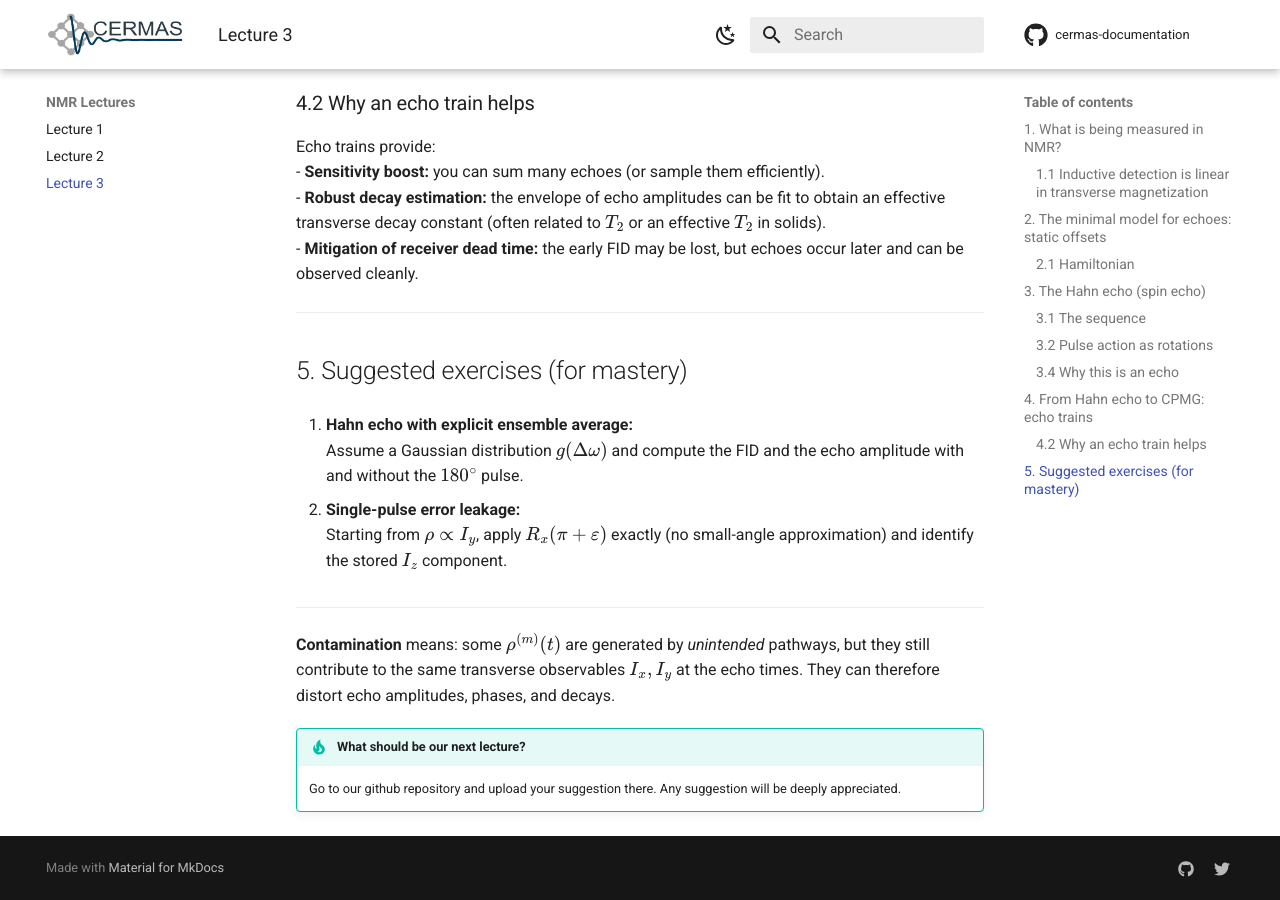
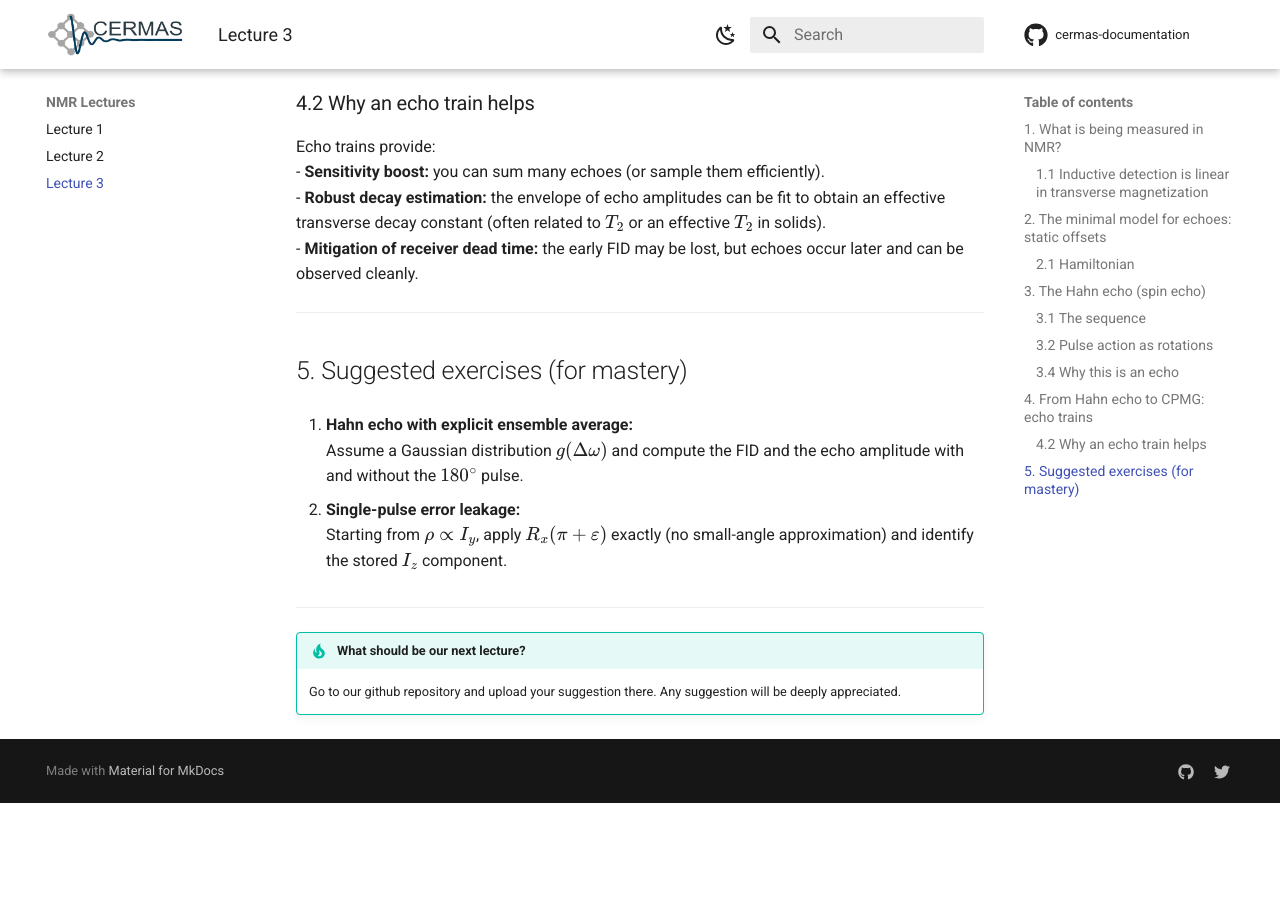
Before and after one commit to cermas/cermas-mkdocs, an MkDocs documentation site: the page built from docs/NMR Lectures/lecture_3.md, in a window 1280 px wide and 900 px high, scrolled down 5203 px. Built offline with MkDocs 1.6.1 and Material for MkDocs 9.7.7, drawn with Linux system fonts in a browser that asks for light colours; comment, search, counter and statistics services are not loaded; the version menu is left out; after the commit the page ends 6006 px from its top, so only the background shows below that.

Commit message:
letting contamination for later

```diff
--- a/docs/NMR Lectures/lecture_3.md
+++ b/docs/NMR Lectures/lecture_3.md
@@ -227,7 +227,7 @@ Echo trains provide:<br/>
 
 ---
 
-**Contamination** means: some \(\rho^{(m)}(t)\) are generated by *unintended* pathways, but they still contribute to the same transverse observables \(I_x, I_y\) at the echo times. They can therefore distort echo amplitudes, phases, and decays.
+
 
 !!! tip "What should be our next lecture?"
     Go to our github repository and upload your suggestion there. Any suggestion will be deeply appreciated.
```
